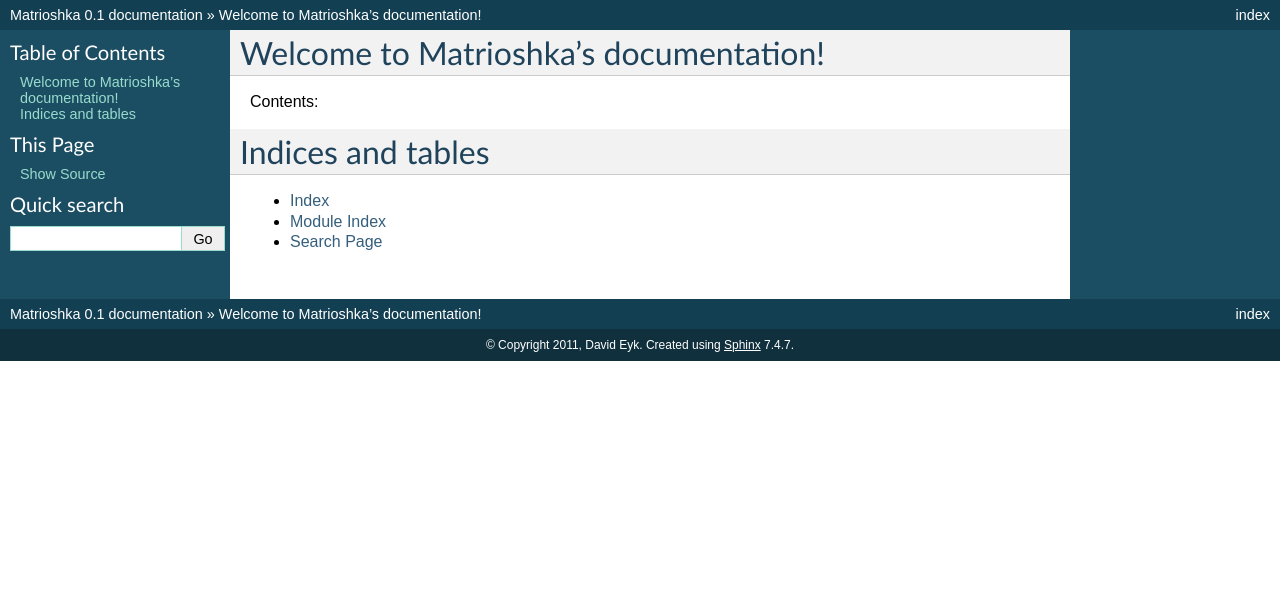
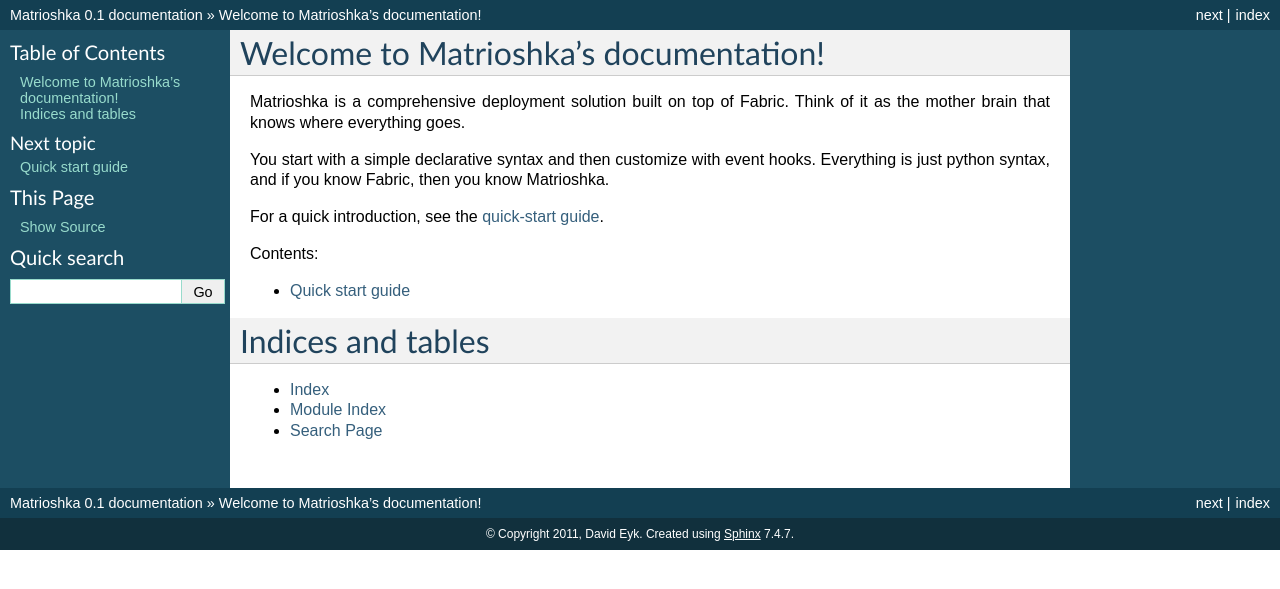
Before and after one commit to eykd/matrioshka, a Sphinx documentation site: the page built from docs/source/index.rst, in a window 1280 px wide. Shown: the top 589 px of the page. Built offline with Sphinx 7.4.7, drawn with Linux system fonts in a browser that asks for light colours.

Commit message:
Added initial documentation.

```diff
--- a/docs/source/index.rst
+++ b/docs/source/index.rst
@@ -6,10 +6,23 @@
 Welcome to Matrioshka's documentation!
 ======================================
 
+Matrioshka is a comprehensive deployment solution built on top of
+Fabric. Think of it as the mother brain that knows where everything
+goes.
+
+You start with a simple declarative syntax and then customize
+with event hooks. Everything is just python syntax, and if you know
+Fabric, then you know Matrioshka.
+
+For a quick introduction, see the :ref:`quick-start guide
+<quickstart>`.
+
 Contents:
 
 .. toctree::
    :maxdepth: 2
+
+   quickstart
 
 
 
```
Also changed, not shown: docs/source/quickstart.rst (added, +102 -0 lines).
